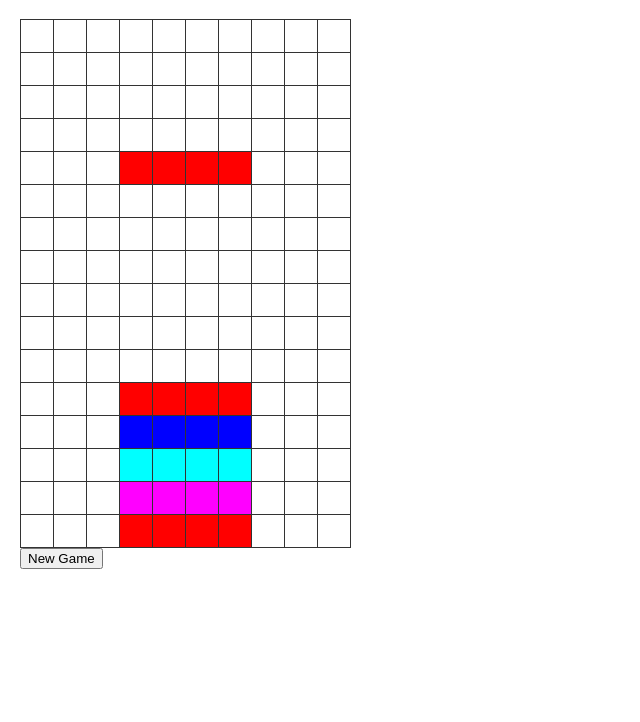
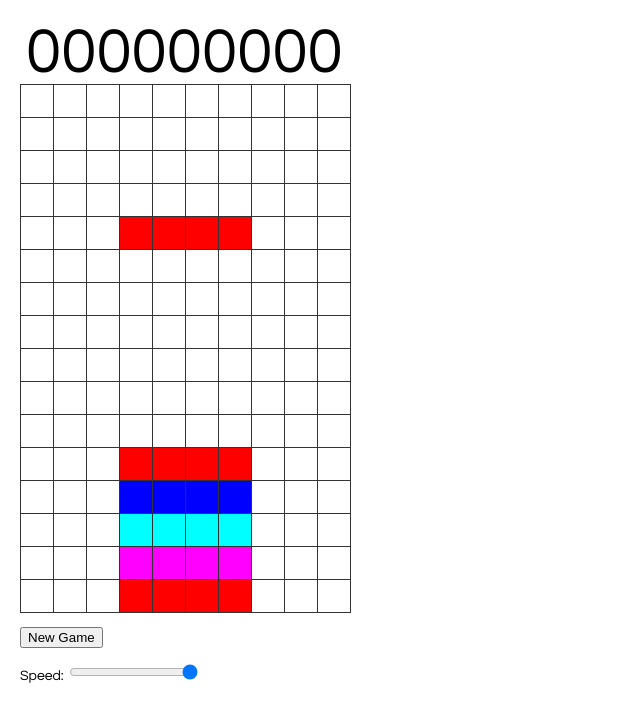
Before and after one commit to Dopelust/tetris, a React app: page / in a window 1280 px wide. Shown: the whole page, without its empty margins (0-640 px from the left). Built offline with nearby package versions, Linux system fonts and the light colour scheme.

Commit message:
rotation, scoring, speed toggle

```diff
--- a/src/index.css
+++ b/src/index.css
@@ -15,6 +15,11 @@ ol, ul {
 
 .status {
   margin-bottom: 10px;
+}
+
+.score {
+  font-size: 64px;
+  margin-left: 6px;
 }
 
 .square {
--- a/src/index.js
+++ b/src/index.js
@@ -18,21 +18,51 @@ function Square(props) {
 }
 
 class Board extends React.Component {
-  renderSquare(index) {
-    return <Square value={index}/>;
-  }
-  renderRow(row) {
+  renderRow(row, rowIndex) {
     return (
-      <div className="board-row">
-        {row.map(squares => this.renderSquare(squares))}
+      <div className="board-row" key={rowIndex}>
+        {row.map((square, index) => <Square value={square} key={index}/>)}
       </div>
     );
   }
   render() {
     return (
       <div>
-        {this.props.rows.map(row => this.renderRow(row))}
+        {this.props.rows.map((row, rowIndex) => this.renderRow(row, rowIndex))}
       </div>
+    );
+  }
+}
+
+const scorePadding = "000000000";
+class ScoreCounter extends React.Component {
+  constructor(props) {
+    super(props);
+    this.state = {
+      scoreCount: 0,
+    }
+  }
+  componentWillReceiveProps(nextProps) {
+    if (!this.lerp)
+      this.lerp = setInterval(() => this.lerpScore(), 1000/60)
+  }
+  lerpScore() {
+    let score = this.state.scoreCount;
+
+    score += (this.props.score - score) / 3 + 1;
+    if (score >= this.props.score) {
+      score = this.props.score;
+      clearInterval(this.lerp);
+      this.lerp = null;
+    }
+
+    this.setState({ scoreCount:score });
+  }
+  render() {
+    return (
+        <div className="score">
+          {(scorePadding + this.state.scoreCount.toFixed(0)).slice(-scorePadding.length)}
+        </div>
     );
   }
 }
@@ -41,6 +71,8 @@ class Game extends React.Component {
   constructor(props) {
     super(props);
     this.state = {
+        score: 0,
+        speed: 100,
         rows: [
           [0, 0, 0, 0, 0, 0, 0, 0, 0, 0],
           [0, 0, 0, 0, 0, 0, 0, 0, 0, 0],
@@ -66,34 +98,47 @@ class Game extends React.Component {
     }
   }
 
-  startLoop() {
+  clearRow(row) {
+    for (let i = 0; i < row.length; ++i) {
+      row[i] = 0;
+    }
+  }
+  clearBoard() {
     const rows = this.state.rows;
     for (let i = 0; i < rows.length; ++i) {
-      for (let j = 0; j < rows[i].length; ++j) {
-        rows[i][j] = 0;
-      }
+      this.clearRow(rows[i]);
     }
-    this.setState({ rows: rows, });
-    this.gameLoop = setInterval(() => this.tick(), 100);
+    const tetris = this.state.tetris;
+    tetris.blocks = [];
+    this.setState({ rows: rows, tetris: tetris });
   }
 
+  onLoop() {
+    this.gameLoop = setTimeout(() => this.tick(), this.state.speed);
+  }
+  endLoop() {
+    if (this.gameLoop) {
+      clearTimeout(this.gameLoop);
+      this.gameLoop = null;
+    }
+  }
+  overwriteLoop() {
+    this.endLoop();
+    this.tick();
+  }
   componentDidMount() {
-    this.startLoop();
+    this.clearBoard();
+    this.onLoop();
   };
-
-  endLoop() {
-    clearInterval(this.gameLoop);
-  }
 
   componentWillUnmount() {
     this.endLoop();
   }
 
   onNewGame() {
-    if (this.gameLoop) {
-      this.endLoop();
-    }
-    this.startLoop();
+    this.endLoop();
+    this.clearBoard();
+    this.onLoop();
   }
 
   applyTetris(rows, blocks, value) {
@@ -121,7 +166,7 @@ class Game extends React.Component {
       else if (arrOutOfBounds(rows[blocks[i][0] + x], blocks[i][1] + y))
         return 2;
       else if (!this.isRepeat(blocks, i, x, y) && !this.isEmpty(rows, blocks[i][0] + x, blocks[i][1] + y))
-        return -1;
+        return y === 0 ? -1 : 2;
     }
     return 1;
   }
@@ -134,11 +179,7 @@ class Game extends React.Component {
         y = 0; //fallthrough
       case 1:
         this.applyTetris(rows, tetris.blocks, 0);
-
-        for (let i = 0; i < tetris.blocks.length; ++i) {
-          tetris.blocks[i][0] += x;
-          tetris.blocks[i][1] += y;
-        }
+        this.shiftBlocks(tetris.blocks, x, y);
         this.applyTetris(rows, tetris.blocks, tetris.value);
 
         this.setState({
@@ -151,12 +192,93 @@ class Game extends React.Component {
     }
   }
   moveTetris(x, y) {
-    if (!this.onMoveTetris(x, y))
+    if (!this.onMoveTetris(x, y)) {
+      this.checkBoard();
       this.spawnTetris();
+    }
   }
   moveTetrisRecursive(x, y) {
     while (this.onMoveTetris(x, y)) {}
-    this.spawnTetris();
+  }
+
+  checkRow(row) {
+    for (let i = 0; i < row.length; ++i) {
+      if (row[i] === 0)
+        return false;
+    }
+    return true;
+  }
+  shiftRows(rows, i) {
+    for (let j = i; j >= 0; --j) {
+      rows[j] = j > 0 ? rows[j - 1].slice() : new Array(10).fill(0);
+    }
+  }
+
+  checkBoard() {
+    const rows = this.state.rows.slice();
+    let score = this.state.score;
+    for (let i = rows.length - 1; i >= 0; --i) {
+      if (this.checkRow(rows[i])) {
+        score += 1000;
+        this.shiftRows(rows, i);
+        ++i;
+      }
+    }
+    this.setState({
+      score: score,
+      rows: rows,
+    });
+  }
+
+  getRotatedTetrisLeft(px, py, x, y, size) {
+    return {
+      x: y + px - py,
+      y: x + py - px,
+    }
+  }
+  shiftBlocks(blocks, x, y) {
+    for (let i = 0; i < blocks.length; ++i) {
+      blocks[i][0] += x;
+      blocks[i][1] += y;
+    }
+  }
+  unclipTetris(rows, blocks) { //Unclips the current tetromino
+    for (let i = 0; i < blocks.length; ++i) {
+      while (blocks[i][0] < 0) { //If clipped on top, shift down
+        this.shiftBlocks(blocks, 1, 0);
+      }
+      while (blocks[i][0] >= rows.length) { //If clipped below, shift up
+        this.shiftBlocks(blocks, -1, 0);
+      }
+      while (blocks[i][1] < 0) { //If clipped left, shift right
+        this.shiftBlocks(blocks, 0, 1);
+      }
+      while (blocks[i][1] >= rows[0].length) { //If clipped right, shift left
+        this.shiftBlocks(blocks, 0, -1);
+      }
+      while (!this.isEmpty(rows, blocks[i][0], blocks[i][1])) { //If clipped into other tetrominoes, shift up
+        this.shiftBlocks(blocks, -1, 0);
+      }
+    }
+  }
+  rotateTetris() {
+    const rows = this.state.rows.slice();
+    const tetris = Object.assign({}, this.state.tetris);
+
+    this.applyTetris(rows, tetris.blocks, 0);
+    for (let i = 0; i < tetris.blocks.length; ++i) {
+      let rotated = this.getRotatedTetrisLeft(tetris.blocks[tetris.blocks.length/2][0], tetris.blocks[tetris.blocks.length/2][1], tetris.blocks[i][0], tetris.blocks[i][1]);
+      tetris.blocks[i][0] = rotated.x;
+      tetris.blocks[i][1] = rotated.y;
+    }
+
+    this.unclipTetris(rows, tetris.blocks);
+    this.applyTetris(rows, tetris.blocks, tetris.value);
+
+    this.setState({
+      rows: rows,
+      tetris: tetris,
+    });
   }
 
   spawnTetris() {
@@ -186,15 +308,19 @@ class Game extends React.Component {
     else {
       this.moveTetris(1, 0);
     }
+
+    this.onLoop();
   }
 
   handleKeyPress(event) {
-    console.log(event.key);
+    if (!this.gameLoop)
+      return;
     switch (event.key) {
       case 'ArrowLeft': //Left
         this.moveTetris(0, -1);
         break;
       case 'ArrowUp': //Up
+        this.rotateTetris(this.state.tetris);
         break;
       case 'ArrowRight': //Right
         this.moveTetris(0, 1);
@@ -210,12 +336,22 @@ class Game extends React.Component {
     }
   }
 
+  onSpeedChange(event) {
+    this.setState({
+      speed: event.target.value,
+    });
+  }
+
   render() {
     return (
       <div className="game">
         <div className="game-board" onKeyDown={(event) => {this.handleKeyPress(event)}}>
+          <ScoreCounter score={this.state.score}/>
           <Board rows={this.state.rows}/>
+          <br/>
           <button onClick={() => this.onNewGame()}>New Game</button>
+          <br/><br/>Speed:&nbsp;
+          <input type="range" style={{direction:"rtl"}} value={this.state.speed} min="100" max="500" onChange={(event) => {this.onSpeedChange(event)}}></input>
         </div>
         <div className="game-info">
           <div>{}</div>
```
